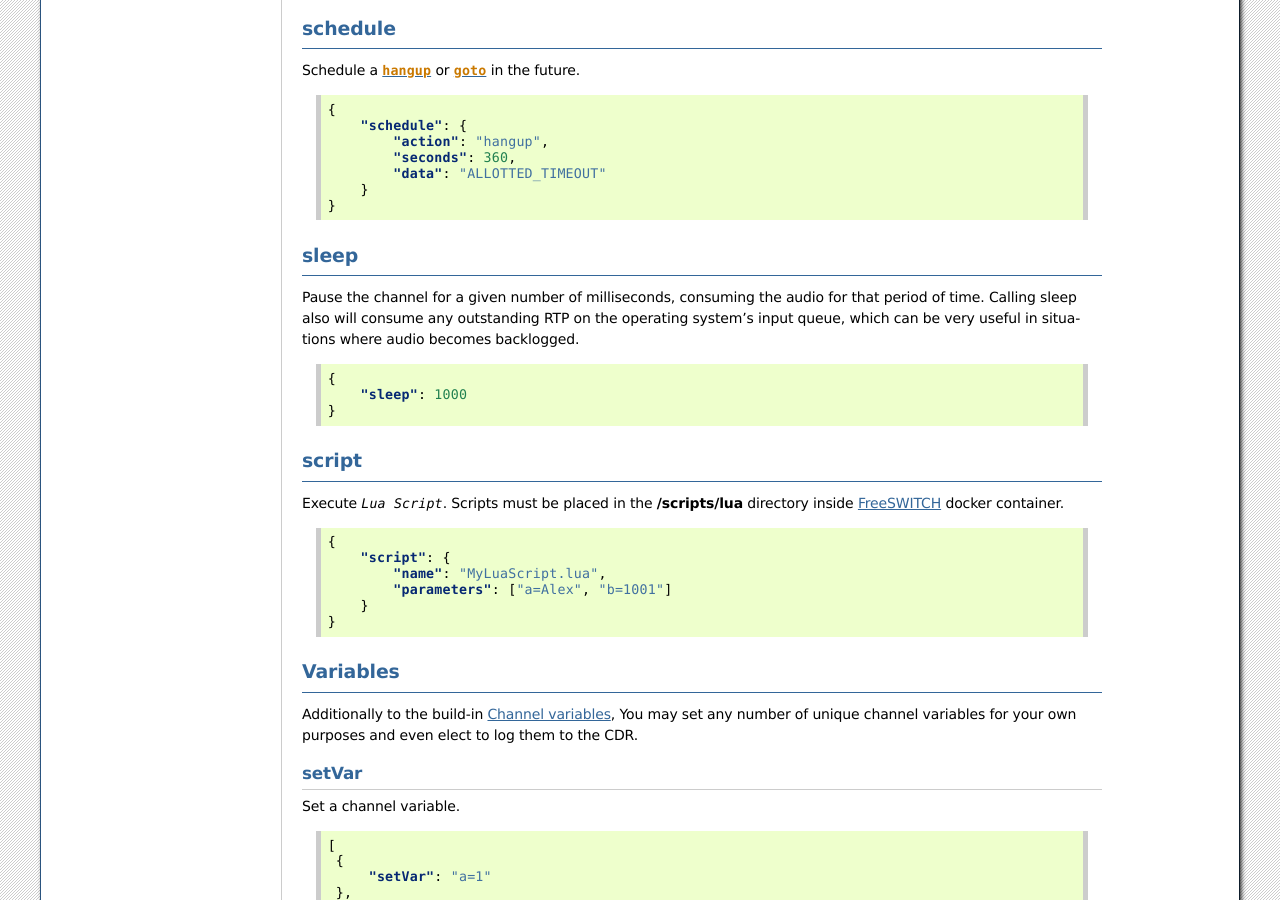
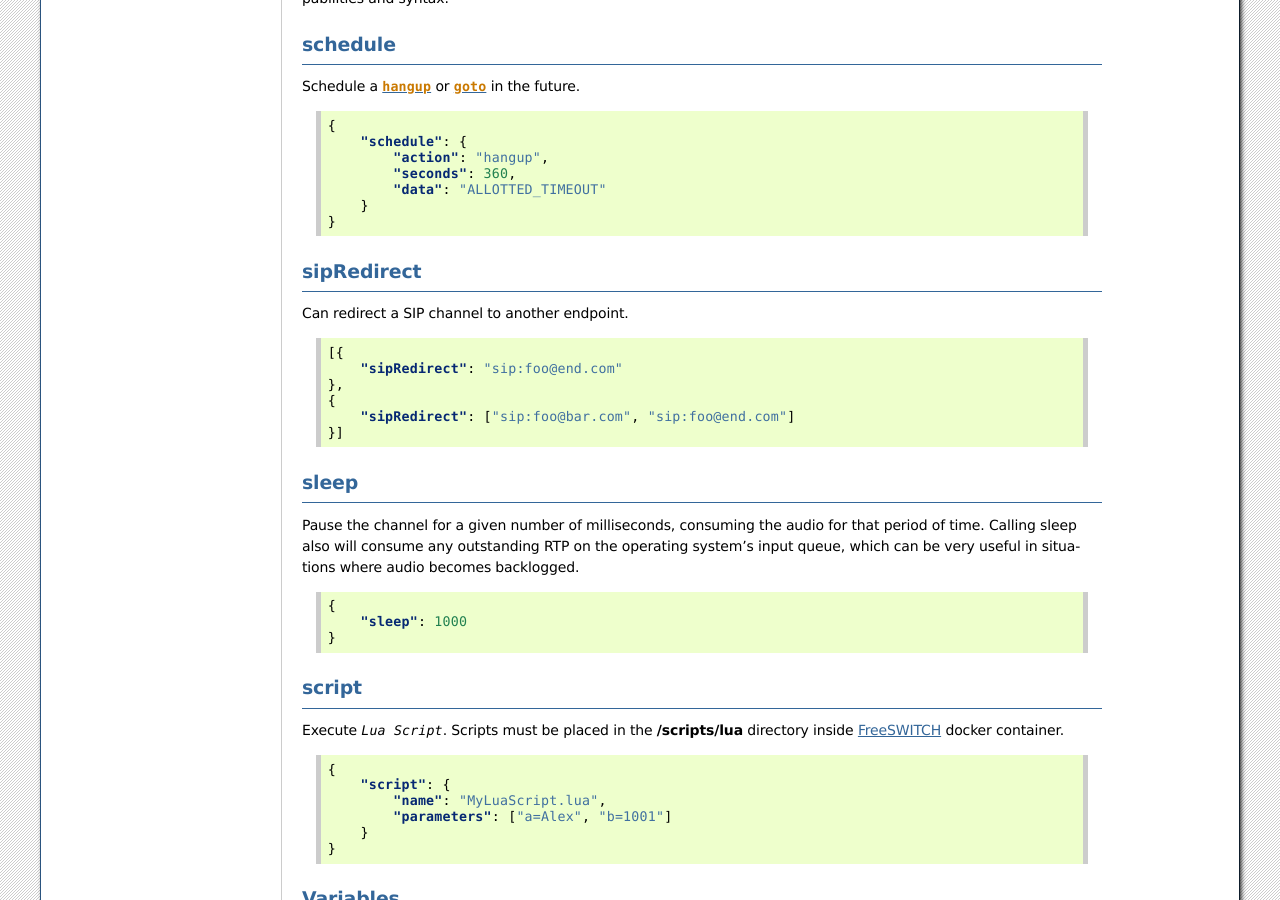
Before and after one commit to webitel/docs-en, a Sphinx documentation site: the page built from source/acr-applications.rst, in a window 1280 px wide and 900 px high, scrolled down 10253 px. Built offline with Sphinx 7.4.7, drawn with Linux system fonts in a browser that asks for light colours.

Commit message:
new sipRedirect application

```diff
--- a/source/acr-applications.rst
+++ b/source/acr-applications.rst
@@ -254,6 +254,7 @@ eavesdrop
         "eavesdrop": {
             "user": "1000",
             "spy": false
+        }
     }
 
 DTMF signals during eavesdrop:
@@ -307,7 +308,6 @@ Immediately goto an another extension (or route) and exit from current extension
     }]
 
 Goto extension called my_extension in the **default** or **public** route.
-
 
 hangup
 ------
@@ -726,6 +726,22 @@ Schedule a :py:mod:`hangup` or :py:mod:`goto` in the future.
         }
     }
 
+sipRedirect
+-----------
+
+.. py:module:: sipRedirect
+
+Can redirect a SIP channel to another endpoint.
+
+.. code-block:: json
+
+    [{
+        "sipRedirect": "sip:foo@end.com"
+    },
+    {
+        "sipRedirect": ["sip:foo@bar.com", "sip:foo@end.com"]
+    }]
+
 sleep
 -----
 
```
